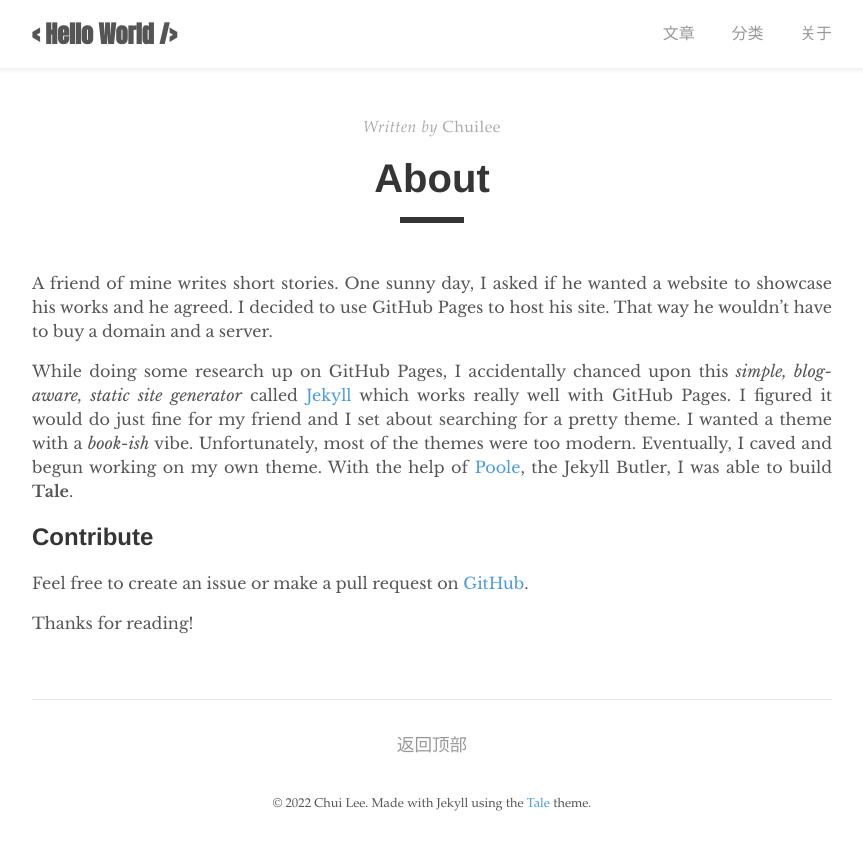
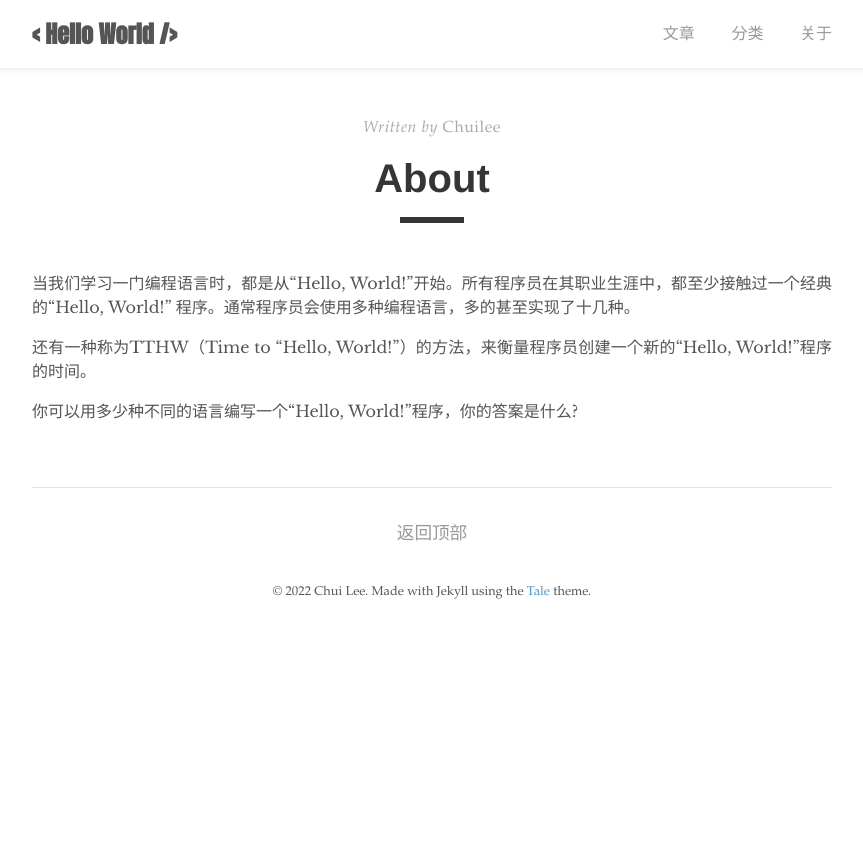
Before and after one commit to chuilee/chuilee.github.io, a Jekyll site: the page built from _pages/about.md, in a window 1280 px wide. Shown: the top 850 px of the page, without its empty margins (208-1071 px from the left). Built offline with Jekyll 4.4.1, drawn with Linux system fonts in a browser that asks for light colours.

Commit message:
chore:add about

```diff
--- a/_pages/about.md
+++ b/_pages/about.md
@@ -5,12 +5,8 @@ author: "Chuilee"
 permalink: /about/
 ---
 
-A friend of mine writes short stories. One sunny day, I asked if he wanted a website to showcase his works and he agreed. I decided to use GitHub Pages to host his site. That way he wouldn't have to buy a domain and a server.
+当我们学习一门编程语言时，都是从“Hello, World!”开始。所有程序员在其职业生涯中，都至少接触过一个经典的“Hello, World!” 程序。通常程序员会使用多种编程语言，多的甚至实现了十几种。
 
-While doing some research up on GitHub Pages, I accidentally chanced upon this _simple, blog-aware, static site generator_ called [Jekyll](https://jekyllrb.com/) which works really well with GitHub Pages. I figured it would do just fine for my friend and I set about searching for a pretty theme. I wanted a theme with a _book-ish_ vibe. Unfortunately, most of the themes were too modern. Eventually, I caved and begun working on my own theme. With the help of [Poole](https://github.com/poole/poole), the Jekyll Butler, I was able to build **Tale**.
+还有一种称为TTHW（Time to “Hello, World!”）的方法，来衡量程序员创建一个新的“Hello, World!”程序的时间。
 
-## Contribute
-
-Feel free to create an issue or make a pull request on [GitHub](https://github.com/chesterhow/tale).
-
-Thanks for reading!
+你可以用多少种不同的语言编写一个“Hello, World!”程序，你的答案是什么?
```
